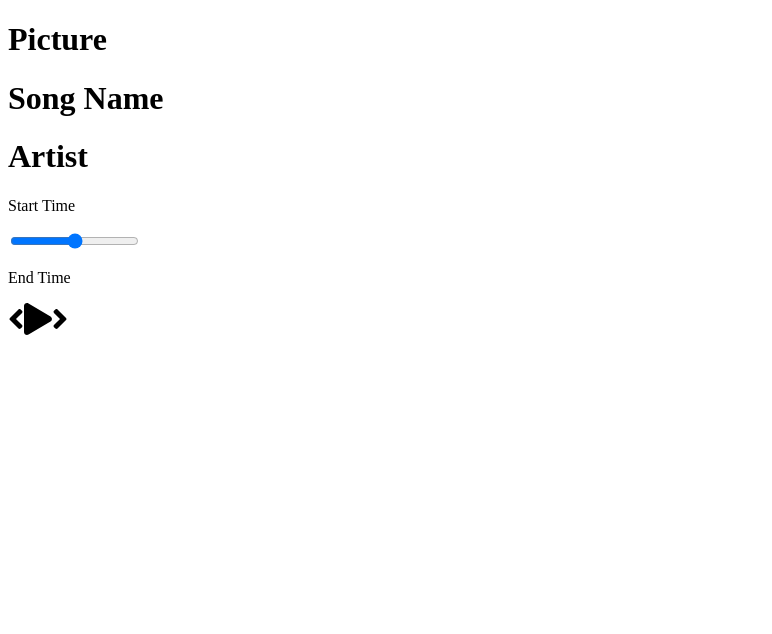
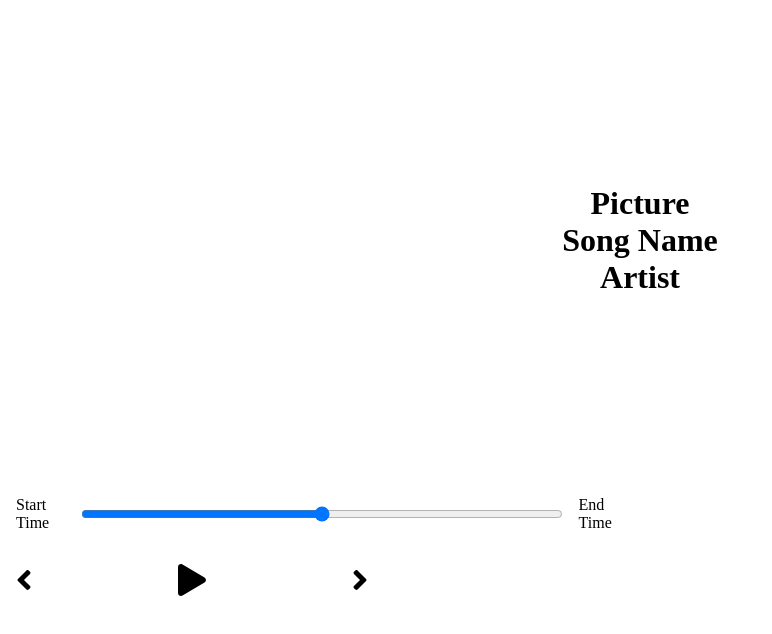
Before and after one commit to dianavile/react-music, a React (Create React App) app: page / in a window 1280 px wide. Shown: the top 634 px of the page, without its empty margins (0-772 px from the left). Built offline with nearby package versions, Linux system fonts and the light colour scheme.

Commit message:
add Sass Styling

```diff
--- /dev/null
+++ b/src/styles/_player.scss
@@ -0,0 +1,30 @@
+.player {
+  min-height: 20vh;
+  display: flex;
+  flex-direction: column;
+  align-items: center;
+  justify-content: space-between;
+}
+
+.time-control {
+  width: 50%;
+  display: flex;
+  input {
+    width: 100%;
+    padding: 1rem 2rem;
+  }
+  p {
+    padding: 1rem;
+  }
+}
+
+.play-control {
+  width: 30%;
+  display: flex;
+  justify-content: space-between;
+  align-items: center;
+  padding: 1rem;
+  svg {
+    cursor: pointer;
+  }
+}
--- /dev/null
+++ b/src/styles/_song.scss
@@ -0,0 +1,7 @@
+.song-container {
+  min-height: 60vh;
+  display: flex;
+  flex-direction: column;
+  align-items: center;
+  justify-content: center;
+}
--- a/src/styles/app.scss
+++ b/src/styles/app.scss
@@ -3,3 +3,6 @@
   padding: 0;
   box-sizing: border-box;
 }
+
+@import "./song";
+@import "./player";
```
Also changed, not shown: src/App.js (+5 -3 lines).
